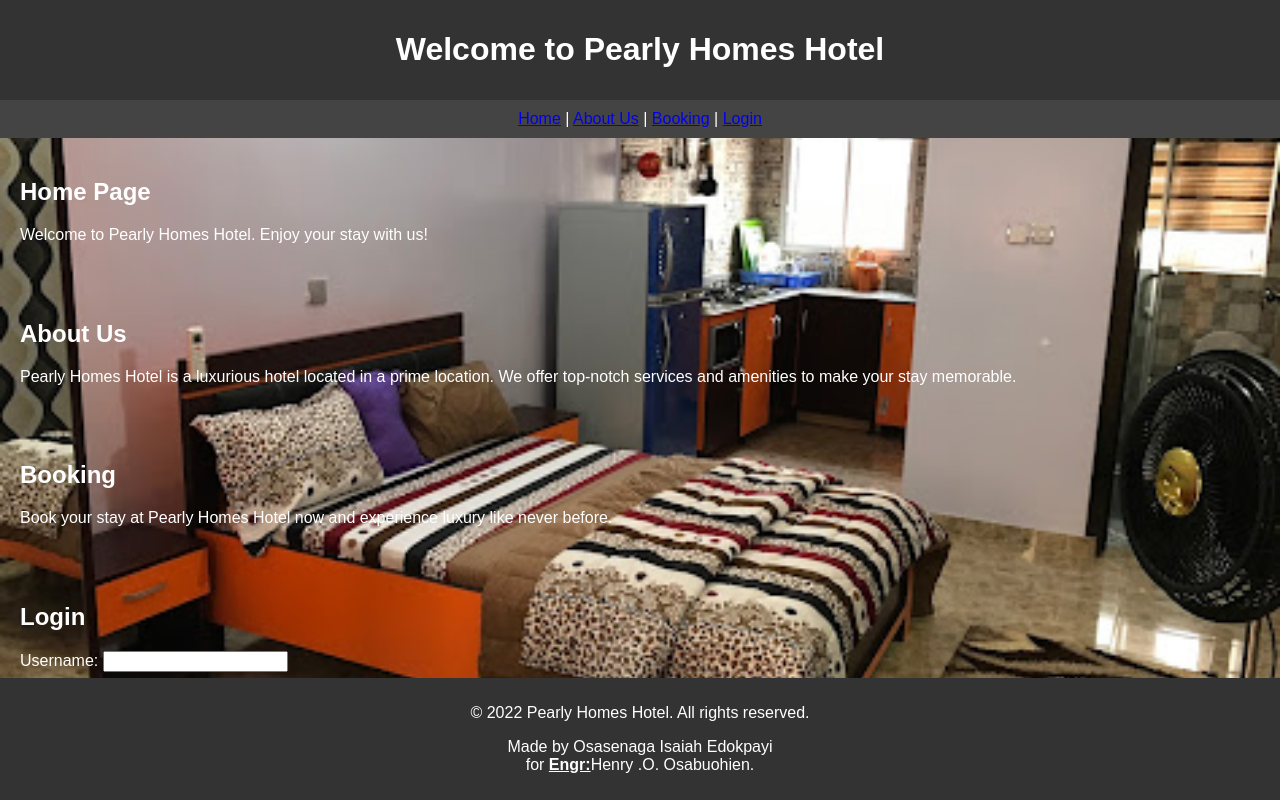
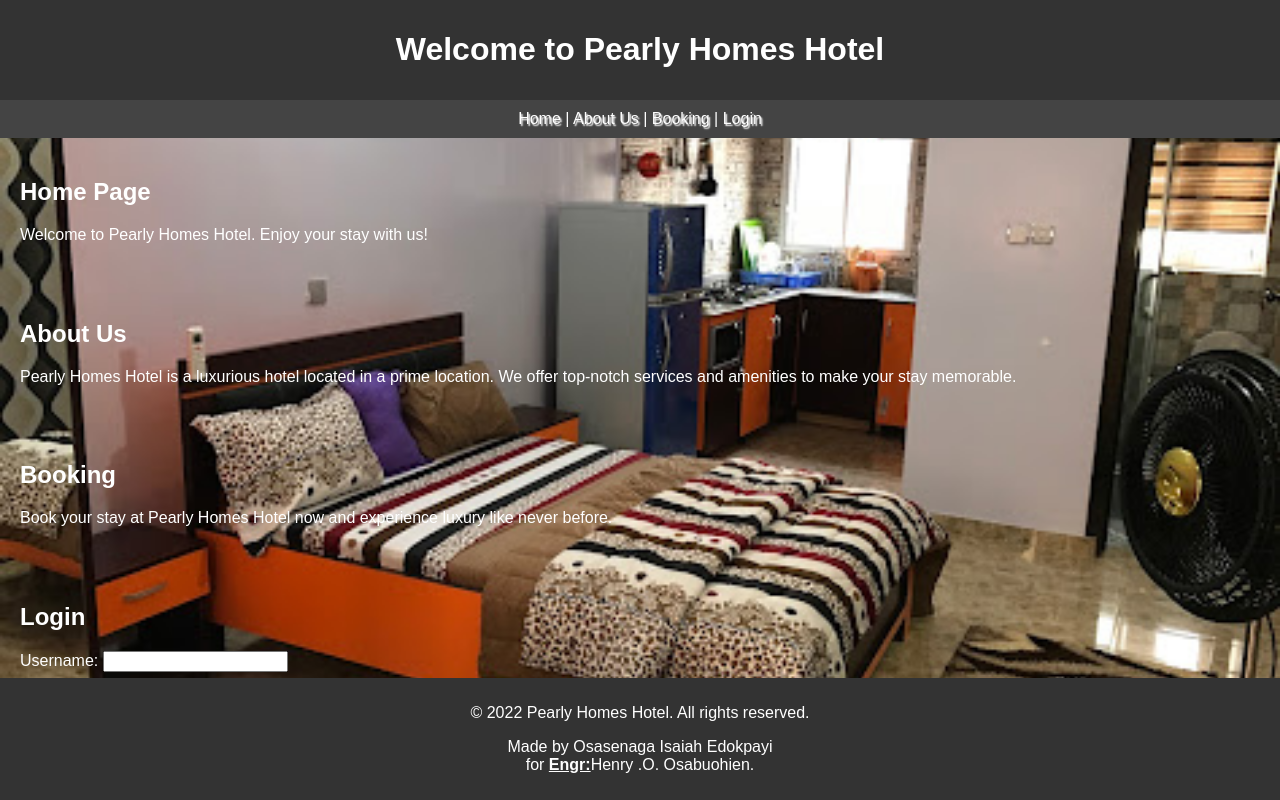
Before and after one commit to code-X-104/pearly-homes, a plain HTML site: page index.html in a window 1280 px wide. Drawn offline with Linux system fonts and the light colour scheme.

Commit message:
Update index.html

```diff
--- a/index.html
+++ b/index.html
@@ -27,6 +27,11 @@ background-size: cover;
             color: white;
             text-align: center;
             padding: 10px 0;
+        }
+        a{
+            color:white;
+            text-decoration:none;
+            text-shadow:1.5px 1.5px 1.5px white
         }
         section {
             padding: 20px;
```
